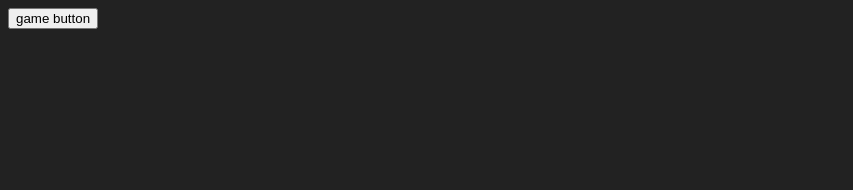
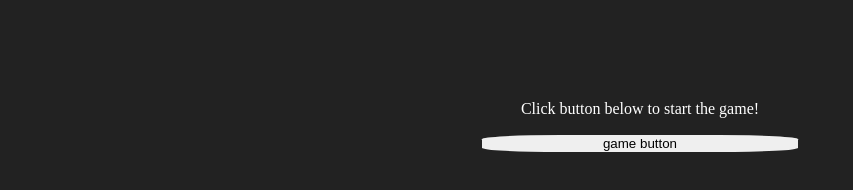
Before and after one commit to Dominic8999/rock_paper_scissors-game, a plain HTML site: page index.html in a window 1280 px wide. Shown: the whole page, without its empty margins (0-853 px from the left). Drawn offline with Linux system fonts and the light colour scheme.

Commit message:
Changes to be committed: 	modified:   index.css 	modified:   index.html 	modified:   index.js
 Changes include:
 - adjusted JS file (improved error catching)
 - adjusted div in html file
 - adjusted css code - position of various elements
 - adjusted button

```diff
--- a/index.css
+++ b/index.css
@@ -3,9 +3,20 @@ body {
     color: #fff;
 }
 
-button {
-    display: flex;
-    position: relative;
+div {
+    display: block;
+    margin: 100px auto auto auto;
     justify-content: center;
     align-items: center;
+    text-align: center;
 }
+button {
+    position: relative;
+    border: none;
+    border-radius: 25%;
+    min-width: 25%;
+    min-height: 50%;
+    max-width: 30%;
+    max-height: 75%;
+
+}
--- a/index.html
+++ b/index.html
@@ -8,6 +8,9 @@
 </head>
 <body>
     <script async src="index.js"></script>
-    <button id="btnEl">game button</button>
+    <div>
+        <p>Click button below to start the game!</p>
+        <button id="btnEl">game button</button>
+    </div>
 </body>
 </html>
--- a/index.js
+++ b/index.js
@@ -22,11 +22,12 @@ function game(player_choice) {
     }
 
     try {
-        let information = rules();
-        alert(information);
-        console.log(information);
+        let info = rules();
+        alert(info);
+        console.log(info);
     } catch (error) {
-        console.error(error);
+        console.error(`something went wrong, and the error is: "${error}".`)
+        alert("You clearly did mispelt the one of the names. Try again :)")
     }
 }
 
```
